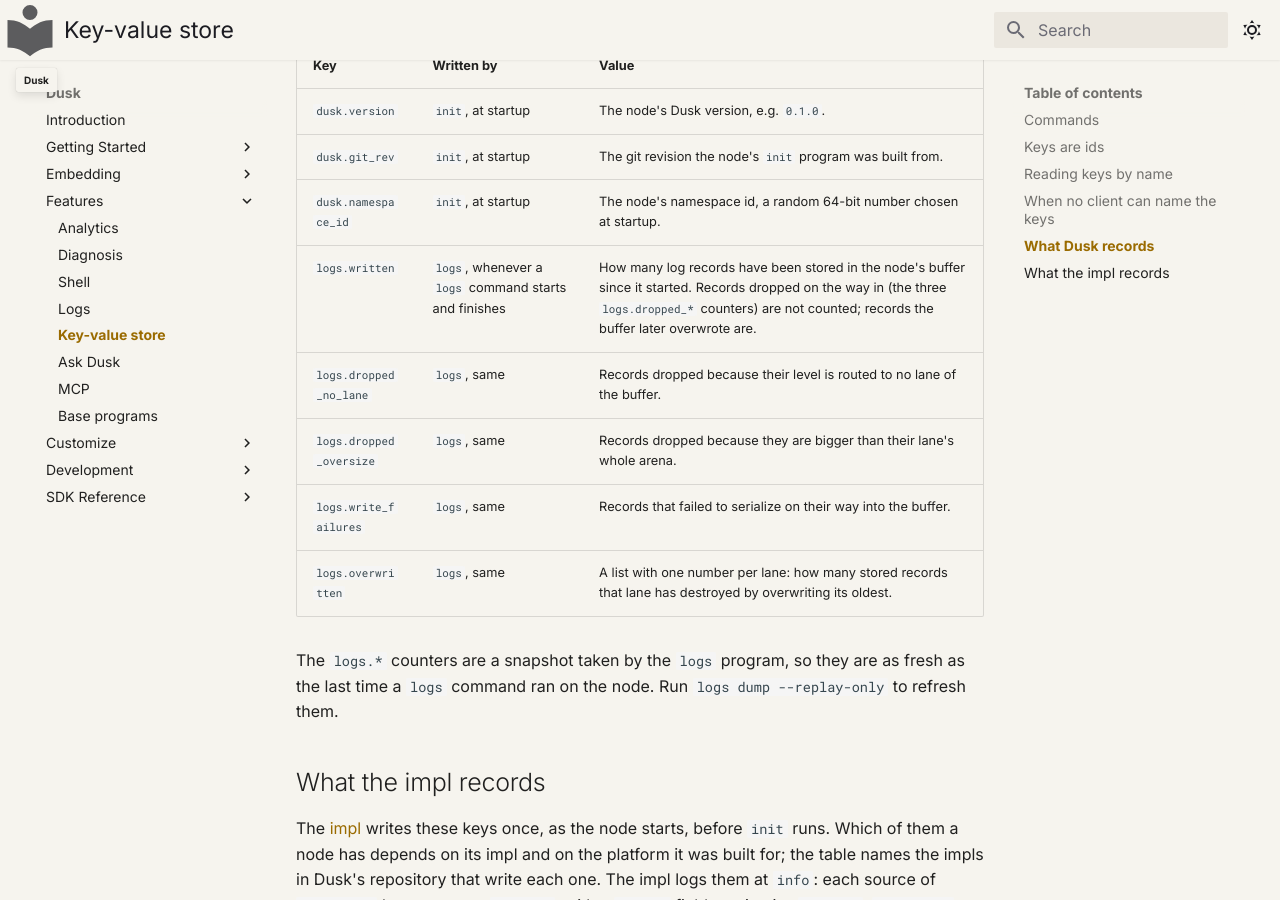
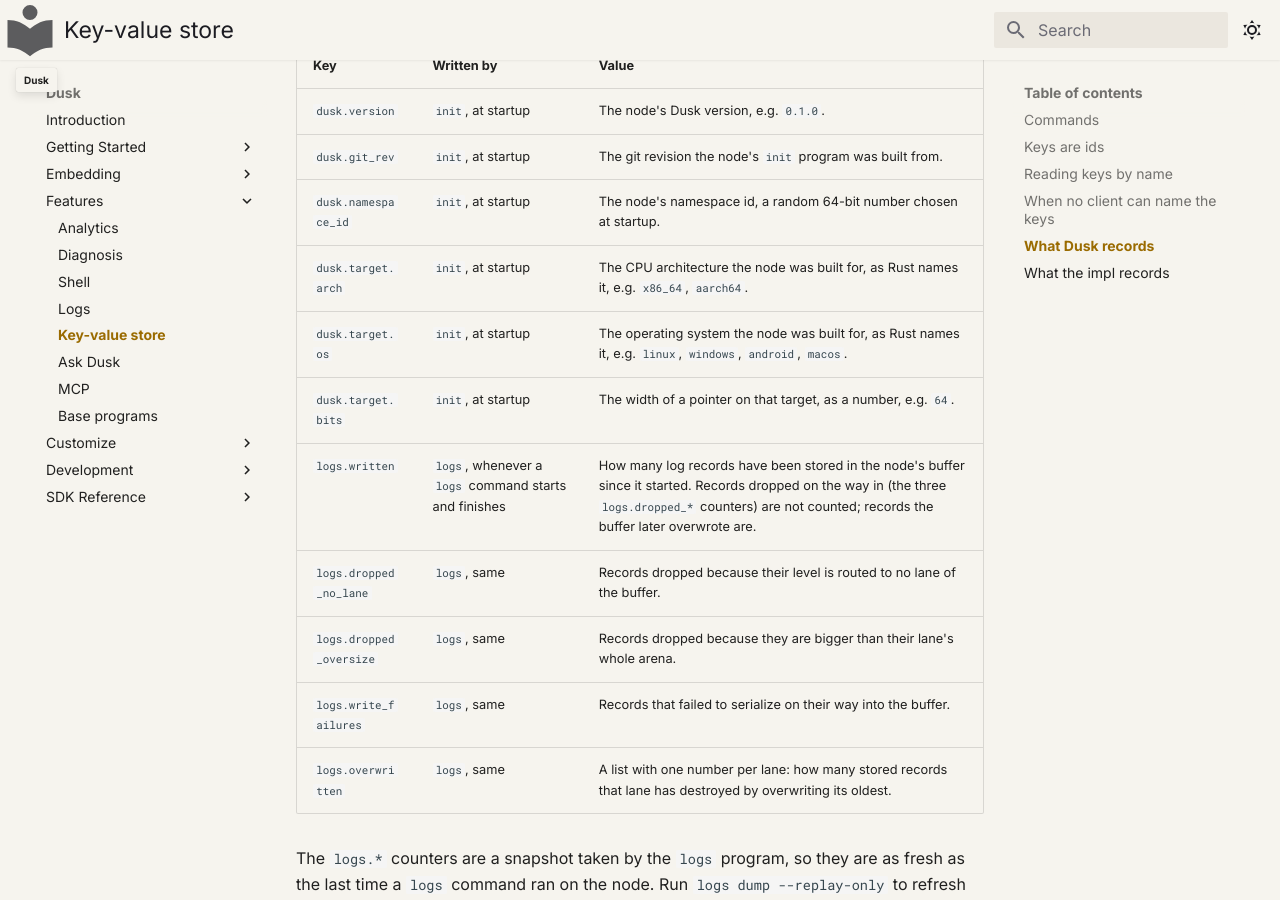
Before and after one commit to tomerze/dusk, an MkDocs documentation site: the page built from docs/docs/features/kvs.md, in a window 1280 px wide and 900 px high, scrolled down 2628 px. Built offline with MkDocs 1.6.1 and Material for MkDocs 9.7.7, drawn with Linux system fonts in a browser that asks for light colours; comment, search, counter and statistics services are not loaded; some of the changed text lies outside the part shown.

Commit message:
Update docs for the target keys init writes into the kvs
The "What Dusk records" table gains dusk.target.arch, dusk.target.os and dusk.target.bits: the architecture and operating system the node was built for, as Rust names them, and the pointer width of that target.

The kvs get example of a prefix reading several keys was kvs get dusk, said to read dusk.git_rev, dusk.namespace_id and dusk.version; with the target keys and the impl's keys a node holds dozens under dusk, so the example is now kvs get dusk.target, which reads the three target keys.

````diff
--- a/docs/docs/features/kvs.md
+++ b/docs/docs/features/kvs.md
@@ -66,7 +66,7 @@
 table of `Key` and `Value`, one row per key, in name order:
 
 ```sh
-kvs get dusk            # dusk.git_rev, dusk.namespace_id and dusk.version
+kvs get dusk.target     # dusk.target.arch, dusk.target.bits and dusk.target.os
 kvs get dusk.version    # dusk.version alone
 ```
 
@@ -116,6 +116,9 @@
 | `dusk.version` | `init`, at startup | The node's Dusk version, e.g. `0.1.0`. |
 | `dusk.git_rev` | `init`, at startup | The git revision the node's `init` program was built from. |
 | `dusk.namespace_id` | `init`, at startup | The node's namespace id, a random 64-bit number chosen at startup. |
+| `dusk.target.arch` | `init`, at startup | The CPU architecture the node was built for, as Rust names it, e.g. `x86_64`, `aarch64`. |
+| `dusk.target.os` | `init`, at startup | The operating system the node was built for, as Rust names it, e.g. `linux`, `windows`, `android`, `macos`. |
+| `dusk.target.bits` | `init`, at startup | The width of a pointer on that target, as a number, e.g. `64`. |
 | `logs.written` | `logs`, whenever a `logs` command starts and finishes | How many log records have been stored in the node's buffer since it started. Records dropped on the way in (the three `logs.dropped_*` counters) are not counted; records the buffer later overwrote are. |
 | `logs.dropped_no_lane` | `logs`, same | Records dropped because their level is routed to no lane of the buffer. |
 | `logs.dropped_oversize` | `logs`, same | Records dropped because they are bigger than their lane's whole arena. |
````
